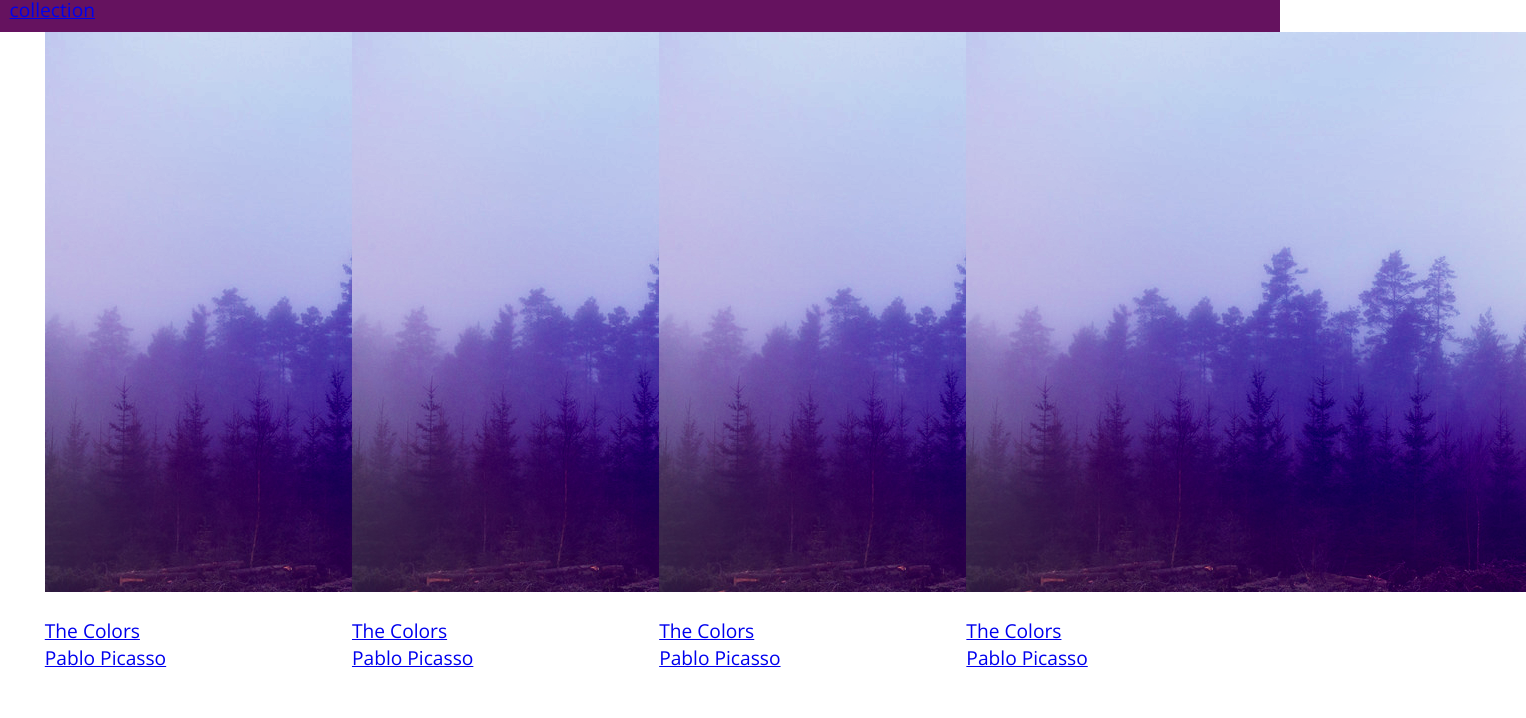
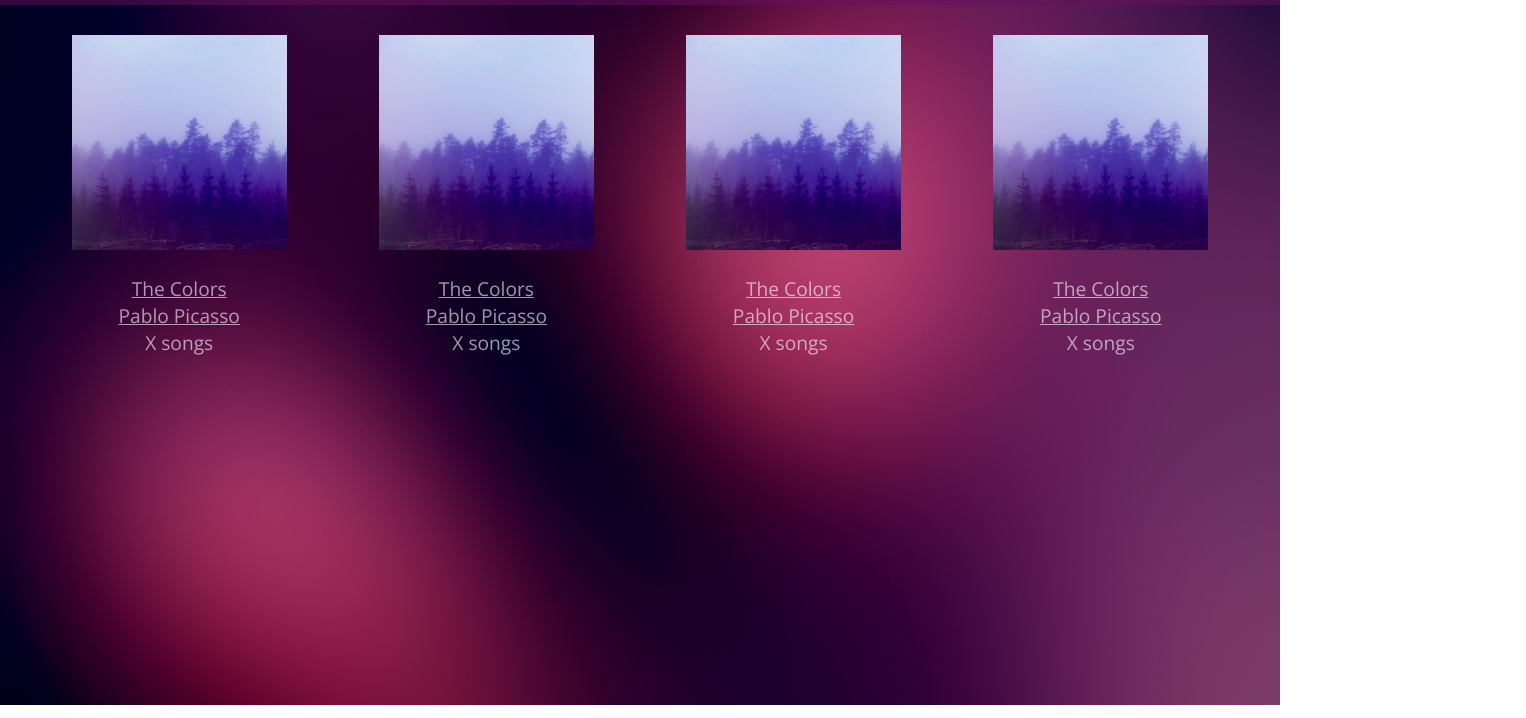
Before and after one commit to danyadsmith/bloc-jams-angular, a website: page collection.html in a window 1280 px wide. Shown: the part 95-813 px from the top of the page, 1526 px wide, since content can reach past the window. Drawn offline with nearby package versions, Linux system fonts and the light colour scheme.

Commit message:
Update Navigation Styles and Create Collection Styles
Now that we have added top navigation links, we need to style them...
along with the content in our new collection.html page.

* Move navigation styles to a new partial called _navigation.scss
* Add additional styles to _navigation.scss to style the .links-container
* Create a new partial called _collection.scss
* Add style definitions to _collection.scss to style album covers
* Add a color variable to the _variables.scss file
* Using our gulp workflow, process our Sass files into main.css

```diff
--- a/_/dev/scss/_base.scss
+++ b/_/dev/scss/_base.scss
@@ -11,15 +11,6 @@ body {
   font-family: 'Open Sans';
   color: $white;
   min-height: 100%;
-}
-
-.navbar {
-  padding: 0.5rem;
-  background-color: $boysenberry;
-  .logo {
-    position: relative;
-    left: 2rem;
-  }
 }
 
 .container {
--- /dev/null
+++ b/_/dev/scss/_collection.scss
@@ -0,0 +1,36 @@
+body.collection {
+  background-image: url(../images/blurred_backgrounds/blur_bg_2.jpg);
+  background-repeat: no-repeat;
+  background-attachment: fixed;
+  background-position: center center;
+  background-size: cover;
+}
+
+.album-covers {
+  position: relative;
+  @include clear-fix;
+}
+
+.collection-album-container {
+  position: relative;
+  margin-top: 30px;
+  margin-bottom: 20px;
+  text-align-last: center;
+  .caption {
+    margin-top: 10px;
+    p {
+      font-size: 1rem;
+      font-weight: 300;
+      color: rgba($white, 0.6);
+      a {
+        color: rgba($white, 0.6);
+        .album-name {
+          color: $white;
+        }
+      }
+    }
+  }
+  img {
+    width: 80%;
+  }
+}
--- /dev/null
+++ b/_/dev/scss/_navigation.scss
@@ -0,0 +1,38 @@
+.navbar {
+  position: relative;
+  padding: 0.5rem;
+  background-color: rgba($boysenberry, 0.5);
+  z-index: 1;
+  .logo {
+    position: relative;
+    left: 2rem;
+    cursor: pointer;
+  }
+  .links-container {
+    display: table;
+    position: absolute;
+    top: 0;
+    right: 0;
+    height: 100px;
+    color: $white;
+    text-decoration: none;
+    .navbar-link {
+      display: table-cell;
+      position: relative;
+      height: 100%;
+      padding-left: 1rem;
+      padding-right: 1rem;
+      vertical-align: middle;
+      color: $white;
+      font-size: 0.625rem;
+      letter-spacing: 0.05rem;
+      font-weight: 700;
+      text-transform: uppercase;
+      text-decoration: none;
+      cursor: pointer;
+    }
+    .navbar-link:hover {
+      color: $cerise;
+    }
+  }
+}
--- a/_/dev/scss/main.scss
+++ b/_/dev/scss/main.scss
@@ -2,4 +2,7 @@
 @import "mixins";
 @import "normalize";
 @import "base";
+@import "navigation";
+
 @import "landing";
+@import "collection";
```
Also changed, not shown: _/dev/scss/_variables.scss (line endings or trailing spaces), assets/styles/main.css.
